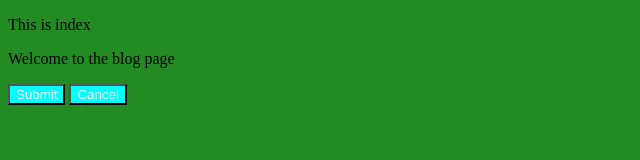
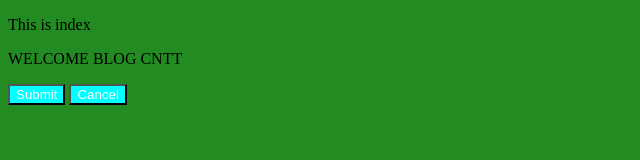
Before and after one commit to PNhatHao/Blog-CNTT, a plain HTML site: page index.html in a window 1280 px wide. Shown: the full height of the page, 0-640 px from the left. Drawn offline with Linux system fonts and the light colour scheme.

Commit message:
Main 1.2

```diff
--- a/index.html
+++ b/index.html
@@ -10,7 +10,7 @@
 </head>
 <body>
     <p>This is index</p>
-    <p>Welcome to the blog page</p>
+    <p>WELCOME BLOG CNTT</p>
     <button>Submit</button>
     <button>Cancel</button>
 
```
